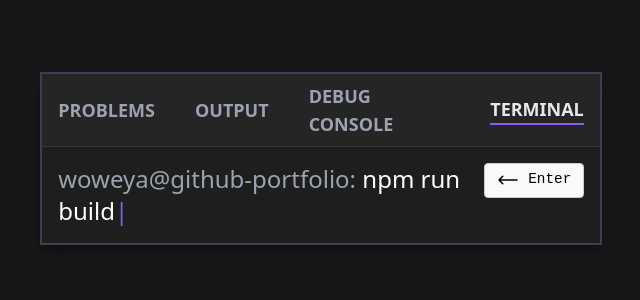
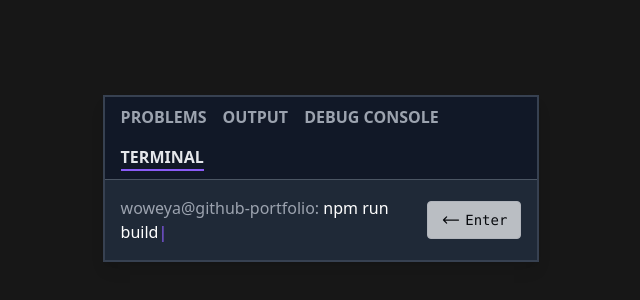
Before and after one commit to woweya/woweya.github.io, a React (Vite) app: page /#/ in a window 1280 px wide. Shown: the part 222-522 px from the top of the page, without its empty margins (319-959 px from the left). Built offline with nearby package versions, Linux system fonts and the light colour scheme.

Commit message:
modifiche

```diff
--- a/src/pages/LoadingInital.jsx
+++ b/src/pages/LoadingInital.jsx
@@ -100,78 +100,52 @@ export const LoadingInital = () => {
     }, [typingComplete, buildStarted]);
 
     return (
-            <div className="w-full min-h-[95vh] flex justify-center items-center rounded-lg p-4">
-                <div className='innercard-loading border-2 border-[#374151] bg-[#252526] rounded-lg w-[45%] shadow-black/30 shadow-lg'>
-                    <div className=' flex justify-start items-center border-b border-slate-600/40 gap-10 px-4 py-2'>
-                        <h2 className="text-lg text-gray-400 font-semibold">PROBLEMS</h2>
-                        <h2 className="text-lg text-gray-400 font-semibold">OUTPUT</h2>
-                        <h2 className="text-lg text-gray-400 font-semibold">DEBUG CONSOLE</h2>
-                        <h2 className="text-lg text-gray-200 font-semibold border-b-2 border-violet-500 ">TERMINAL</h2>
+        <div className="w-full min-h-screen flex justify-center items-center p-4">
+            <div className='innercard-loading border-2 border-gray-700 bg-gray-900 rounded-lg w-full  sm:w-3/4 lg:w-[35%] shadow-lg'>
+                <div className='flex flex-wrap justify-start items-center border-b border-gray-600 gap-2 sm:gap-4 px-2 sm:px-4 py-2 text-xs sm:text-sm lg:text-base'>
+                    <h2 className="text-gray-400 font-semibold">PROBLEMS</h2>
+                    <h2 className="text-gray-400 font-semibold">OUTPUT</h2>
+                    <h2 className="text-gray-400 font-semibold">DEBUG CONSOLE</h2>
+                    <h2 className="text-gray-200 font-semibold border-b-2 border-violet-500">TERMINAL</h2>
                 </div>
 
-                    {/* Add the transition animation when build is complete */}
                 {isBuildComplete && (
-                        <div className="absolute inset-0 flex flex-col justify-center items-center bg-black/90 z-10 text-green-400 font-mono overflow-hidden">
-                            <MatrixRainingLetters key="foo-bar" custom_class="m-0 p-0 z-0 code-rain" />
-                            <div className="text-center mb-4 flex gap-4 justify-center items-center bg-[#1c1f1e] p-6 border rounded-lg ">
-                                <div className="left-side float-left">
-                                    <div className="spinner mr-3"></div>
-                                </div>
-                                <div className='right-side float-right'>
-                                    <h3 className="text-4xl mb-2 text-start text-white z-[9999]">Build Complete</h3>
-                                    <p className="text-start text-2xl">Launching Application</p>
-                                </div>
+                    <div className="absolute inset-0 flex flex-col justify-center items-center bg-black/90 text-green-400 font-mono overflow-hidden p-4">
+                        <MatrixRainingLetters custom_class="m-0 p-0 z-0 code-rain" />
+                        <div className="text-center flex flex-col sm:flex-row gap-4 justify-center items-center rounded-lg bg-gray-800 p-6 border border-gray-700 w-full max-w-xs sm:max-w-md">
+                            <h3 className="text-xl sm:text-2xl text-white">Build Complete</h3>
+                            <p className="text-sm sm:text-lg animate-pulse duration-500">Launching Application</p>
                          </div>
                     </div>
                 )}
 
-                    <div className='p-4 bg-[#1E1E1E] rounded-b-lg'>
-                        <div className='flex justify-between items-start gap-2'>
+                <div className='p-4 bg-gray-800 rounded-b-lg text-xs sm:text-base'>
+                    <div className='flex flex-col sm:flex-row justify-between items-center gap-2'>
                         <div className="w-full">
                             <div>
-                                    <span className='text-2xl text-gray-400'>woweya@github-portfolio: <span className='text-white'>{text}</span></span>
-                                    <span className={`text-2xl text-violet-500 ${showCursor ? 'opacity-100' : 'opacity-0'}`}>|</span>
+                                <span className='text-gray-400'>woweya@github-portfolio: <span className='text-white'>{text}</span></span>
+                                <span className={`text-violet-500 ${showCursor ? 'opacity-100' : 'opacity-0'}`}>|</span>
                             </div>
-
                             {buildStarted && (
-                                    <div className="mt-4 font-mono text-sm text-green-400">
+                                <div className="mt-4 font-mono text-xs sm:text-sm text-green-400">
                                     {buildOutput.map((line, index) => (
-                                            <div key={index} className="whitespace-pre">
-                                                {line}
-                                            </div>
+                                        <div key={index} className="whitespace-pre">{line}</div>
                                     ))}
                                 </div>
                             )}
                         </div>
 
                         {pressedEnter && !buildStarted && (
-                                <div className='flex flex-col'>
-                                    <div className='flex justify-start items-start' style={{
-                                        position: "relative",
-                                        width: "100px",
-                                    }}>
                             <button
                                 onClick={startBuild}
-                                            style={{
-                                                padding: "0.3rem 0.6rem",
-                                                borderRadius: "4px",
-                                                width: "100%",
-                                                border: "1px solid #ccc",
-                                                backgroundColor: "#f9f9f9",
-                                                fontFamily: "monospace",
-                                                fontSize: "0.9rem",
-                                                cursor: "pointer",
-                                                color: "black"
-                                            }}
+                                className="p-2 animate-pulse flex justify-center items-center gap-1 duration-1000 border rounded bg-gray-100 text-black font-mono lg:w-[30%] text-xs sm:text-sm hover:bg-gray-200 w-[50%]"
                             >
-                                            <span className='flex justify-center items-center gap-2'><svg xmlns="http://www.w3.org/2000/svg" fill="none" viewBox="0 0 24 24" strokeWidth="1.5" stroke="currentColor" className="size-6">
+                                <svg xmlns="http://www.w3.org/2000/svg" fill="none" viewBox="0 0 24 24" strokeWidth="1.5" stroke="currentColor" className="size-5">
                                     <path strokeLinecap="round" strokeLinejoin="round" d="M6.75 15.75 3 12m0 0 3.75-3.75M3 12h18" />
                                 </svg>
+
                                 Enter
-                                            </span>
                             </button>
-                                    </div>
-                                </div>
                         )}
                     </div>
                 </div>
```
Lines whose indentation alone changed are shown as unchanged.
